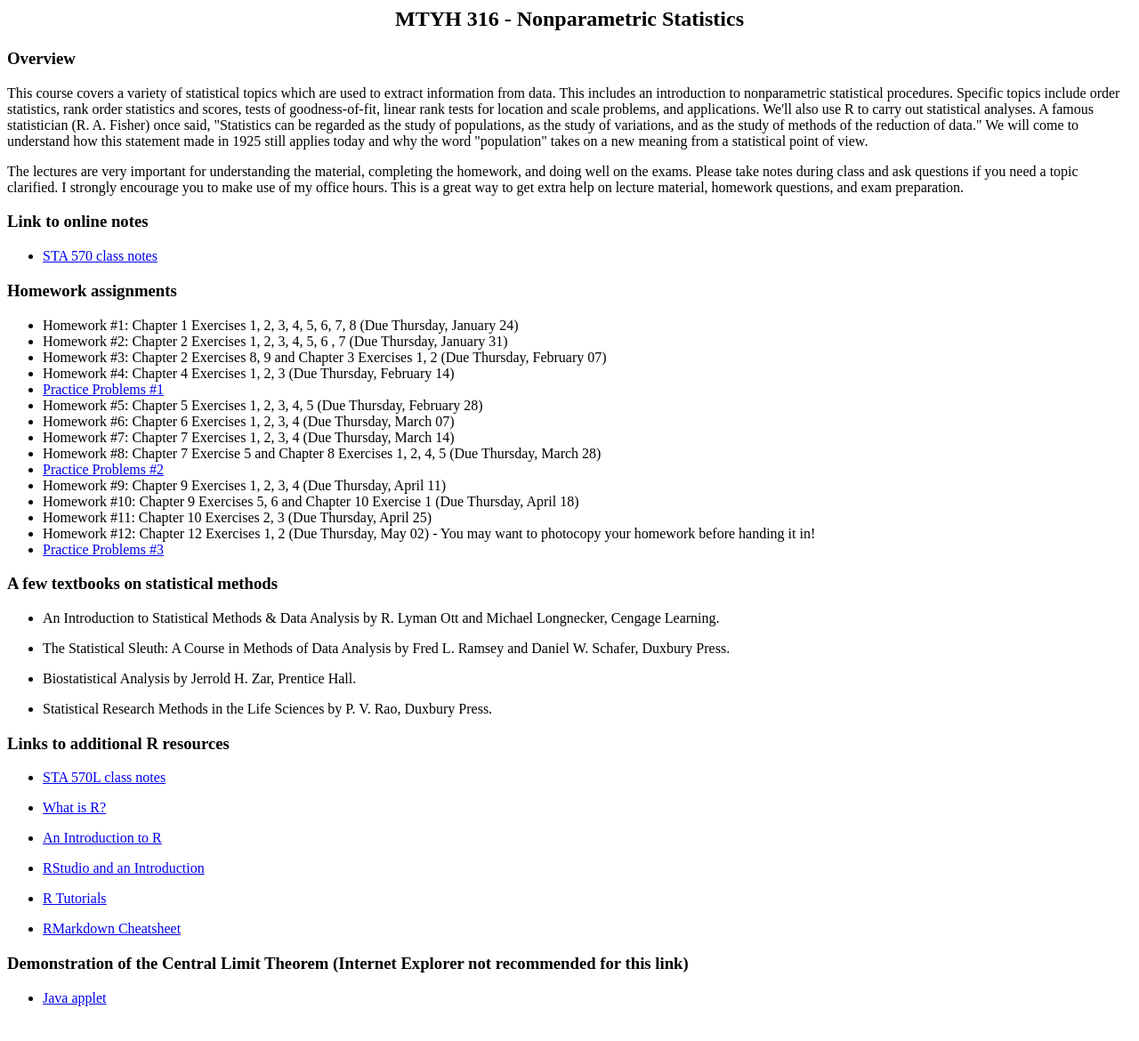
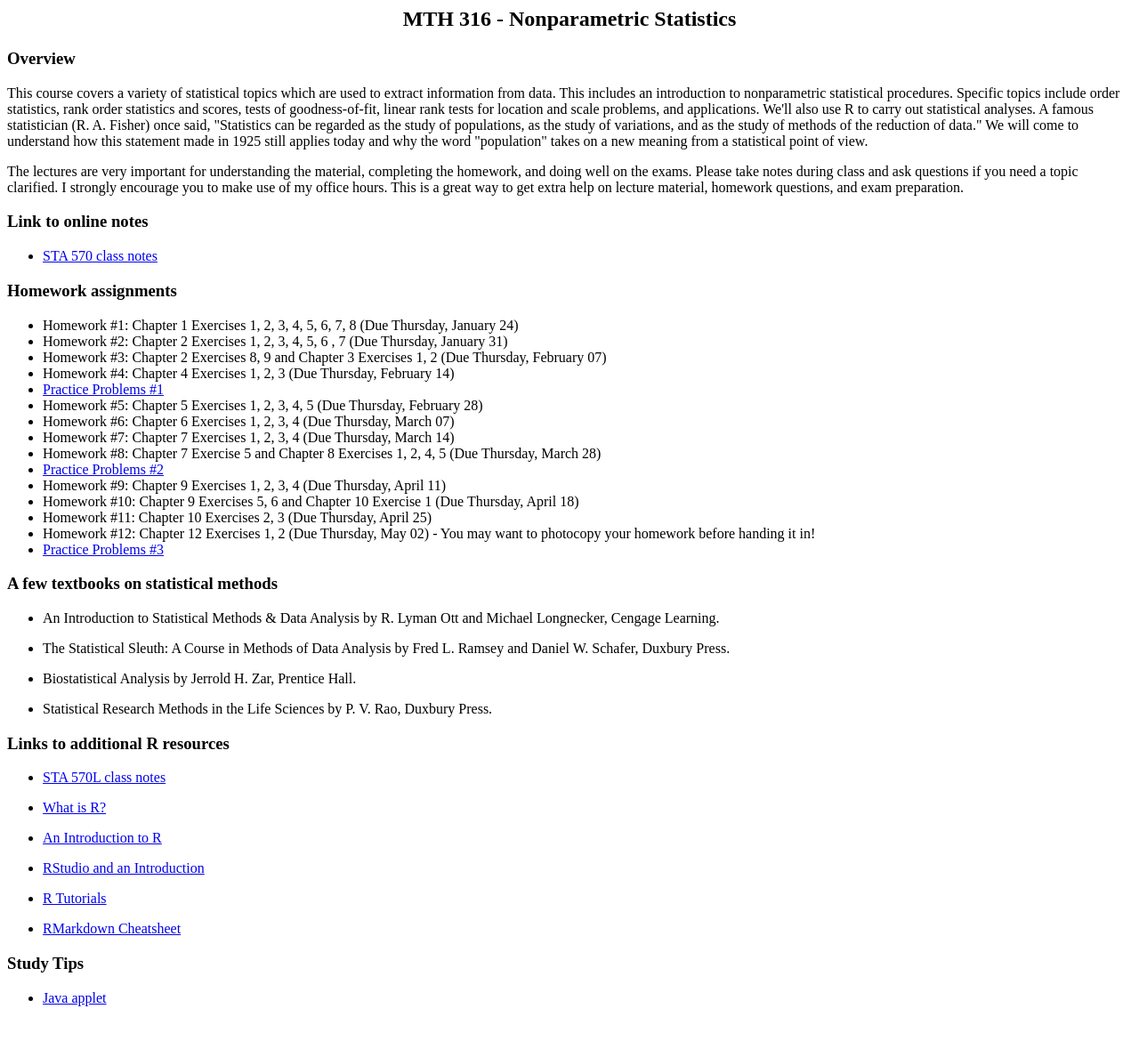
Before and after one commit to bburch674/bburch674.github.io, a plain HTML site: page MTH316.html in a window 1280 px wide. Shown: the whole page at 89% size. Drawn offline with Linux system fonts and the light colour scheme.

Commit message:
Update MTH316.html

```diff
--- a/MTH316.html
+++ b/MTH316.html
@@ -7,7 +7,7 @@
 <body>
 
 <center>
-<h2>MTYH 316 - Nonparametric Statistics </h2>
+<h2>MTH 316 - Nonparametric Statistics </h2>
 </center>
 
 <p>
@@ -124,13 +124,11 @@ material, homework questions, and exam preparation.
 
 <p>
 
-<h3>Demonstration of the Central Limit Theorem (Internet Explorer not recommended for this link)</h3>
+<h3>Study Tips</h3>
 
 <p>
 <ul>
 <li> <a href="http://onlinestatbook.com/stat_sim/sampling_dist/index.html"> Java applet </a>
-<!-- <li> <a href="http://onlinestatbook.com/stat_sim/"> Java applets </a> -->
-<!-- </li> <a href="http://www.ruf.rice.edu/~lane/stat_sim/index.html"> Java applets </a> -->
 </ul>
 
 <p>
```
